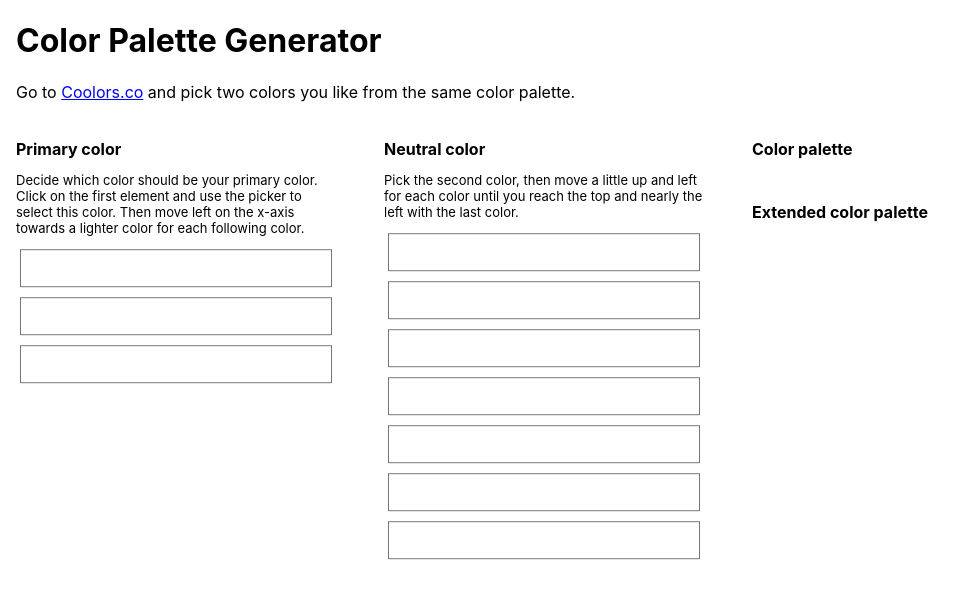
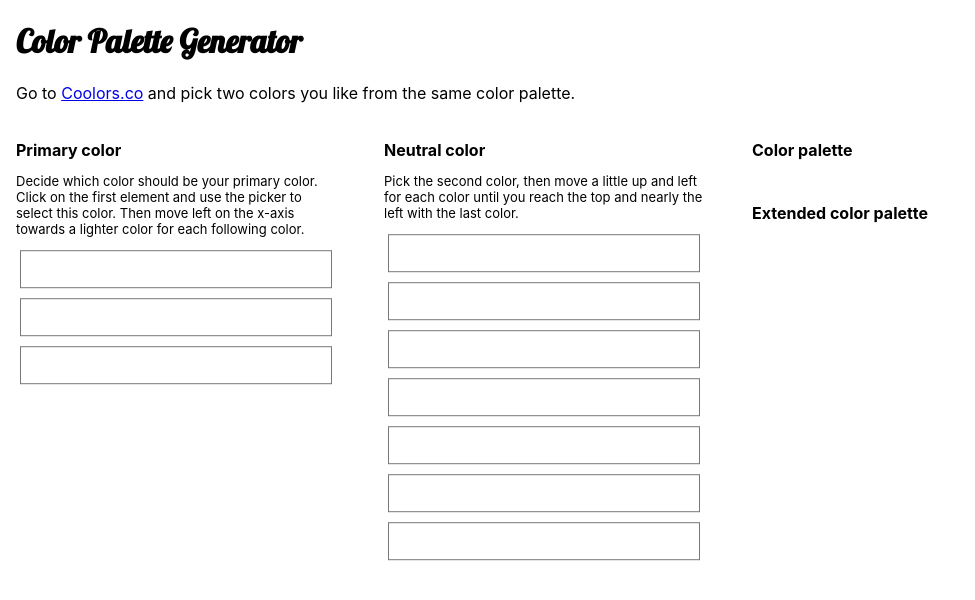
Before and after one commit to acoria/colorPaletteGenerator.react, a React (Create React App) app: page / in a window 1280 px wide. Shown: the top 600 px of the page, without its empty margins (0-975 px from the left). Built offline with nearby package versions, Linux system fonts and the light colour scheme.

Commit message:
Add Lobster font

```diff
--- a/src/colorPalette/ColorPalette.module.css
+++ b/src/colorPalette/ColorPalette.module.css
@@ -2,6 +2,10 @@
   display: flex;
   flex-direction: row;
   column-gap: 3rem;
+}
+
+.titleOfApp{
+  font-family: "Lobster"
 }
 
 .code {
--- a/src/colorPalette/ColorPalette.tsx
+++ b/src/colorPalette/ColorPalette.tsx
@@ -16,7 +16,7 @@ export const ColorPalette: React.FC = () => {
 
   return (
     <div className={styles.colorPalette}>
-      <h1>Color Palette Generator</h1>
+      <h1 className={styles.titleOfApp}>Color Palette Generator</h1>
       <p>
         Go to{" "}
         <a href="https://coolors.co/palettes" target="_blank">
--- a/src/index.css
+++ b/src/index.css
@@ -1,7 +1,7 @@
 body {
   margin: 0;
-  font-family: -apple-system, BlinkMacSystemFont, 'Segoe UI', 'Roboto', 'Oxygen',
-    'Ubuntu', 'Cantarell', 'Fira Sans', 'Droid Sans', 'Helvetica Neue',
+  font-family: -apple-system, BlinkMacSystemFont, "Segoe UI", "Roboto", "Oxygen",
+    "Ubuntu", "Cantarell", "Fira Sans", "Droid Sans", "Helvetica Neue",
     sans-serif;
   -webkit-font-smoothing: antialiased;
   -moz-osx-font-smoothing: grayscale;
@@ -9,6 +9,11 @@ body {
 }
 
 code {
-  font-family: source-code-pro, Menlo, Monaco, Consolas, 'Courier New',
+  font-family: source-code-pro, Menlo, Monaco, Consolas, "Courier New",
     monospace;
 }
+
+@font-face {
+  font-family: "Lobster";
+  src: url(./fonts/Lobster-Regular.ttf);
+}
```
Also changed, not shown: src/fonts/Lobster-Regular.ttf (added).
